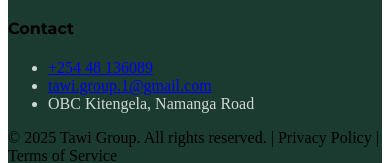
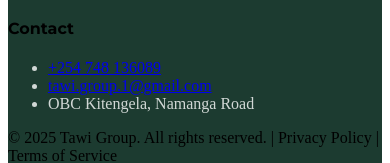
Before and after one commit to tawi-group/tawigroup, a React (Vite) app in the folder client/: page / in a window 390 px wide. Shown: the part 10355-10518 px from the top of the page. Built offline with nearby package versions, Linux system fonts and the light colour scheme.

Commit message:
Update phone number.tsx

```diff
--- a/client/src/components/Footer.tsx
+++ b/client/src/components/Footer.tsx
@@ -175,7 +175,7 @@
               Contact
             </h4>
             <ul className='space-y-2 text-white/80'>
-              <li><a href="tel:+25448136089">+254 48 136089</a></li>
+              <li><a href="tel:+254748136089">+254 748 136089</a></li>
               <li><a href="mailto:tawi.group.1@gmail.com">tawi.group.1@gmail.com</a></li>
               <li>OBC Kitengela, Namanga Road</li>
             </ul>
```
